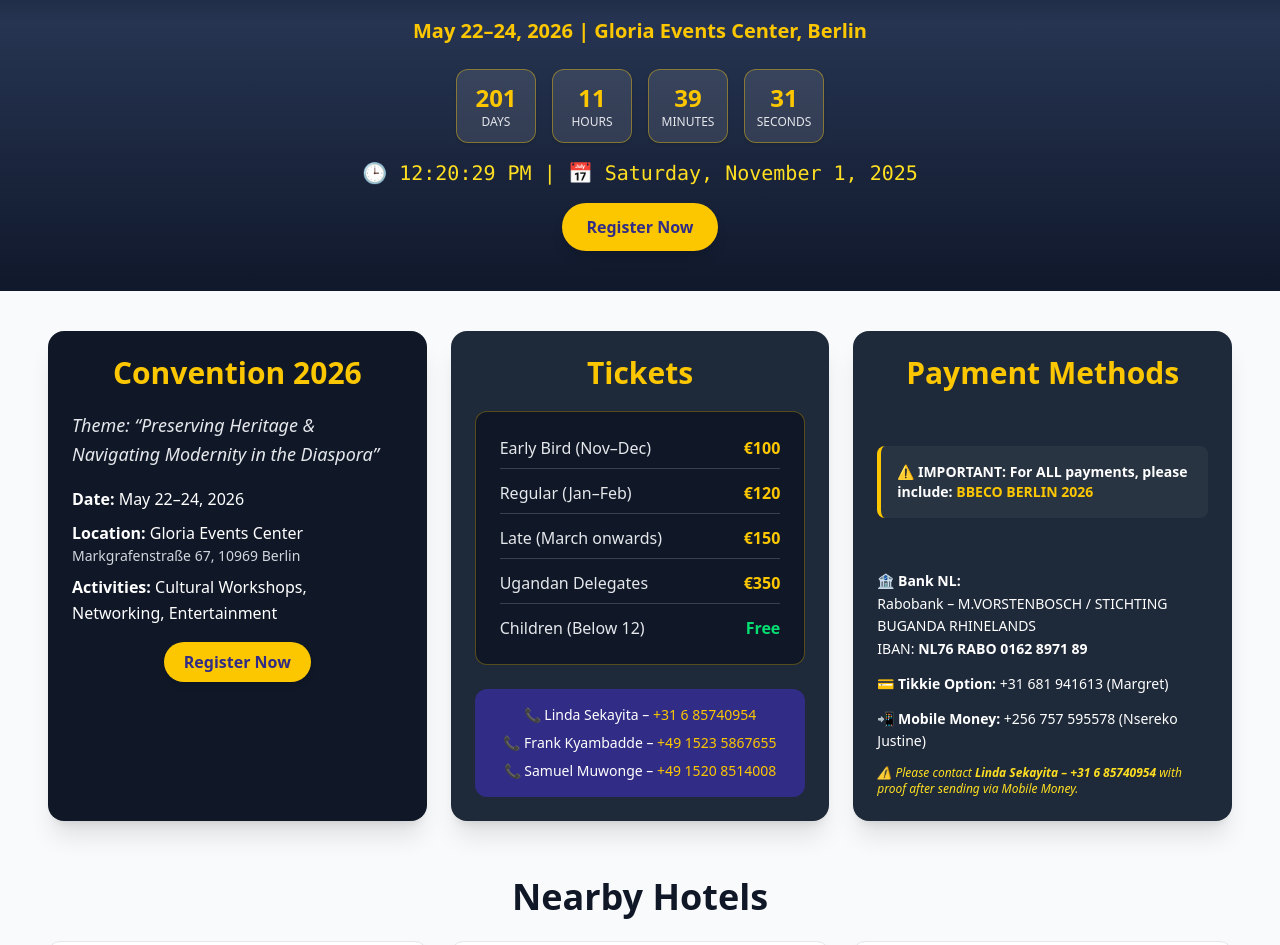
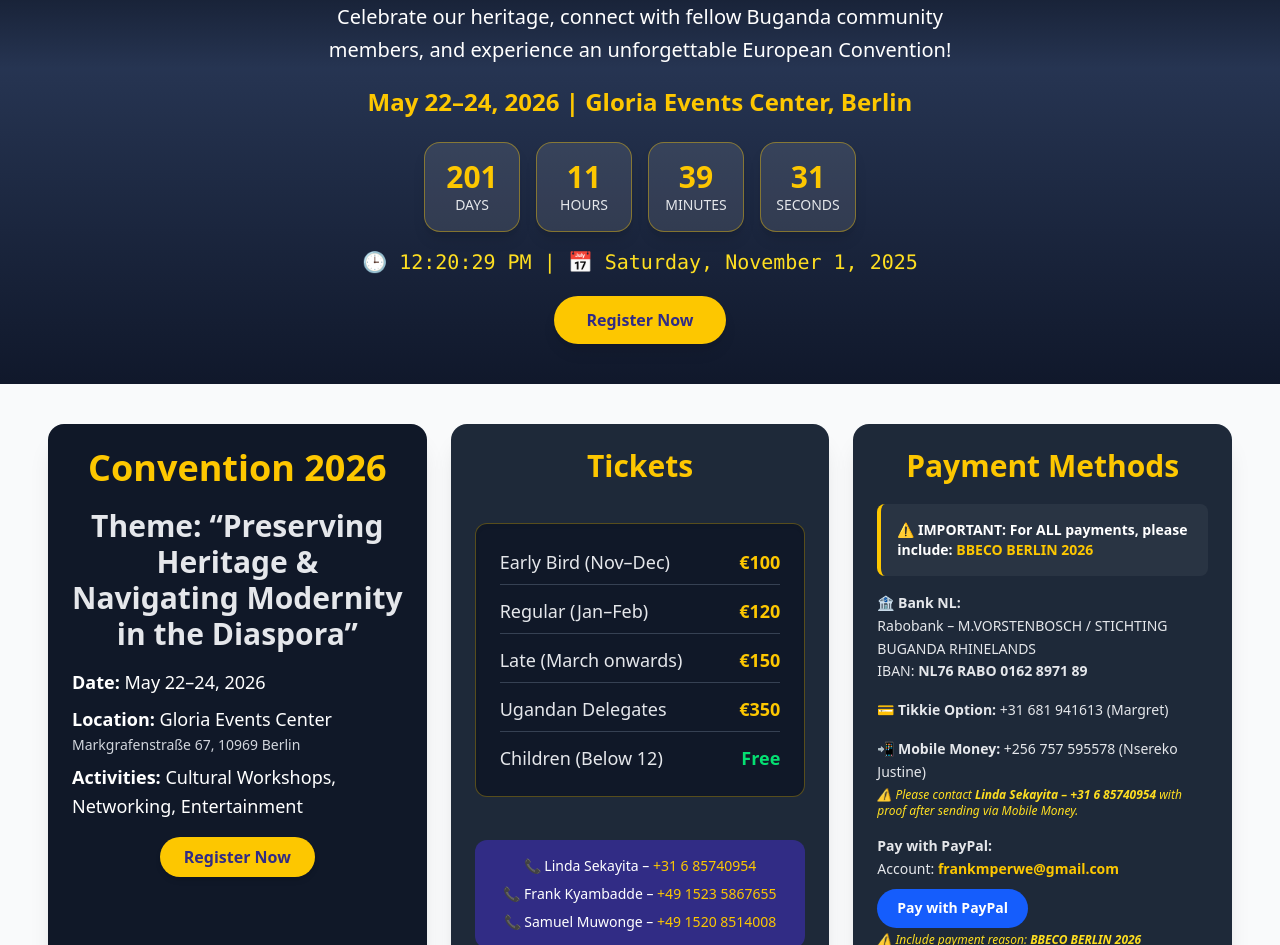
Before and after one commit to mperwe/bug-form_frontend, a React (Vite) app: page / in a window 1280 px wide. Shown: the part 247-1192 px from the top of the page. Built offline with nearby package versions, Linux system fonts and the light colour scheme; the HTML template or start-up script is replaced by a standard one.

Commit message:
add paypal account

```diff
--- a/src/pages/Home.jsx
+++ b/src/pages/Home.jsx
@@ -56,6 +56,9 @@ export default function Home() {
     { name: "Ballhaus Berlin Hostel", address: "Chausseestraße 102, Berlin", url: "https://www.ballist-haus-berlin-hostel.de/", directions: "https://www.google.com/maps/dir//Ballhaus+Berlin+Hostel/", type: "Budget", distance: "11 min walk" }
   ];
 
+  // PayPal Link Generator
+  const paypalLink = `https://www.paypal.com/cgi-bin/webscr?cmd=_xclick&business=frankmperwe@gmail.com&item_name=BBECO+BERLIN+2026&currency_code=EUR`;
+
   return (
     <div className="flex flex-col min-h-screen bg-gray-50">
       <Navbar />
@@ -63,30 +66,30 @@ export default function Home() {
       {/* Hero Section */}
       <section className="relative bg-gradient-to-b from-[black] via-[#1B2A49]/95 to-[#10182B] text-white pt-16 pb-10 px-4 overflow-hidden">
         <div className="max-w-7xl mx-auto relative z-10 flex flex-col items-center justify-center text-center">
-          <h1 className="text-4xl md:text-5xl font-extrabold uppercase tracking-wide mb-2">
+          <h1 className="text-5xl md:text-6xl font-extrabold uppercase tracking-wide mb-4">
             Buganda Bumu European Convention
           </h1>
-          <p className="text-white text-2xl md:text-3xl font-bold mb-2">
+          <p className="text-white text-2xl md:text-3xl font-bold mb-3">
             Hosted by the Berlin Chapter in Berlin, Germany
           </p>
-          <p className="text-white text-base md:text-lg max-w-2xl mb-4">
-            Join us in celebrating our heritage, connecting with fellow Buganda community members, and being part of an unforgettable European Convention experience!
+          <p className="text-white text-lg md:text-xl max-w-2xl mb-5 leading-relaxed">
+            Celebrate our heritage, connect with fellow Buganda community members, and experience an unforgettable European Convention!
           </p>
-          <p className="text-yellow-400 text-lg md:text-xl font-semibold mb-6">
+          <p className="text-yellow-400 text-xl md:text-2xl font-semibold mb-6">
             May 22–24, 2026 | Gloria Events Center, Berlin
           </p>
 
           {/* Countdown */}
           <div className="flex flex-wrap justify-center gap-4 mb-4">
             {["Days", "Hours", "Minutes", "Seconds"].map((unit, i) => (
-              <div key={i} className="flex flex-col items-center bg-white/10 rounded-xl p-3 w-20 shadow border border-yellow-400/40">
-                <span className="text-2xl font-extrabold text-yellow-400">{formatTime(timeLeft[unit.toLowerCase()])}</span>
-                <span className="text-xs text-gray-200 uppercase">{unit}</span>
+              <div key={i} className="flex flex-col items-center bg-white/10 rounded-2xl p-4 w-24 shadow-lg border border-yellow-400/40">
+                <span className="text-3xl font-extrabold text-yellow-400">{formatTime(timeLeft[unit.toLowerCase()])}</span>
+                <span className="text-sm text-gray-200 uppercase">{unit}</span>
               </div>
             ))}
           </div>
 
-          <div className="text-yellow-300 font-mono text-lg md:text-xl mb-4">
+          <div className="text-yellow-300 font-mono text-lg md:text-xl mb-5">
             🕒 {digitalTime} | 📅 {dateString}
           </div>
 
@@ -94,7 +97,7 @@ export default function Home() {
             href="https://forms.gle/PaD39jWRFeZJFxFLA"
             target="_blank"
             rel="noopener noreferrer"
-            className="inline-block px-6 py-3 bg-yellow-400 text-indigo-900 font-bold rounded-full shadow-lg hover:scale-105 hover:bg-yellow-300 transition"
+            className="inline-block px-8 py-3 bg-yellow-400 text-indigo-900 font-bold rounded-full shadow-lg hover:scale-105 hover:bg-yellow-300 transition"
           >
             Register Now
           </a>
@@ -108,17 +111,17 @@ export default function Home() {
           {/* Convention Card */}
           <div className="bg-gray-900 rounded-2xl p-6 shadow-xl text-white flex flex-col justify-between hover:shadow-2xl transition">
             <div>
-              <h2 className="text-3xl font-bold mb-5 text-yellow-400 text-center">Convention 2026</h2>
-              <p className="text-lg mb-4 italic text-gray-200 leading-relaxed">
+              <h2 className="text-3xl md:text-4xl font-bold mb-5 text-yellow-400 text-center">Convention 2026</h2>
+              <p className="text-2xl md:text-3xl font-extrabold mb-4 text-center text-gray-200">
                 Theme: “Preserving Heritage & Navigating Modernity in the Diaspora”
               </p>
-              <ul className="text-base space-y-2 leading-relaxed mb-4">
+              <ul className="text-lg space-y-2 leading-relaxed mb-4">
                 <li><strong>Date:</strong> May 22–24, 2026</li>
                 <li><strong>Location:</strong> Gloria Events Center<p className="text-gray-300 text-sm">Markgrafenstraße 67, 10969 Berlin</p></li>
                 <li><strong>Activities:</strong> Cultural Workshops, Networking, Entertainment</li>
               </ul>
               <div className="text-center mt-4 mb-4">
-                <a href="https://forms.gle/PaD39jWRFeZJFxFLA" target="_blank" rel="noopener noreferrer" className="inline-block px-5 py-2 bg-yellow-400 text-indigo-900 font-bold rounded-full shadow-md hover:bg-yellow-300 transition">
+                <a href="https://forms.gle/PaD39jWRFeZJFxFLA" target="_blank" rel="noopener noreferrer" className="inline-block px-6 py-2 bg-yellow-400 text-indigo-900 font-bold rounded-full shadow-md hover:bg-yellow-300 transition">
                   Register Now
                 </a>
               </div>
@@ -129,7 +132,7 @@ export default function Home() {
           <div className="bg-gray-800 rounded-2xl p-6 shadow-xl text-white flex flex-col justify-between hover:shadow-2xl transition">
             <h2 className="text-3xl font-bold mb-5 text-yellow-400 text-center">Tickets</h2>
             <div className="bg-gray-900 rounded-xl p-6 border border-yellow-400/30 shadow-inner">
-              <ul className="space-y-3 text-gray-200">
+              <ul className="space-y-3 text-gray-200 text-lg">
                 <li className="flex justify-between border-b border-gray-700 pb-2">
                   <span>Early Bird (Nov–Dec)</span>
                   <span className="font-semibold text-yellow-400">€100</span>
@@ -166,15 +169,34 @@ export default function Home() {
             <div className="bg-white/5 border-l-4 border-yellow-400 rounded-lg p-4 mb-4 text-sm font-semibold text-white-900">
               ⚠️ <span className="text-white font-bold uppercase">IMPORTANT:</span> For <strong>ALL</strong> payments, please include: <span className="text-yellow-400 font-bold uppercase">BBECO BERLIN 2026</span>
             </div>
-            <ul className="space-y-3 text-sm leading-relaxed">
-              <li>🏦 <strong>Bank NL:</strong><br />Rabobank – M.VORSTENBOSCH / STICHTING BUGANDA RHINELANDS<br />IBAN: <strong>NL76 RABO 0162 8971 89</strong></li>
-              <li>💳 <strong>Tikkie Option:</strong> +31 681 941613 (Margret)</li>
-              <li>📲 <strong>Mobile Money:</strong> +256 757 595578 (Nsereko Justine)</li>
-              <p className="text-xs italic text-yellow-300 mt-1">
-                ⚠️ Please contact <strong>Linda Sekayita – +31 6 85740954</strong> with proof after sending via Mobile Money.
-              </p>
+            <ul className="space-y-4 text-sm leading-relaxed text-gray-200">
+              <li>
+                🏦 <strong>Bank NL:</strong><br />
+                Rabobank – M.VORSTENBOSCH / STICHTING BUGANDA RHINELANDS<br />
+                IBAN: <strong>NL76 RABO 0162 8971 89</strong>
+              </li>
+              <li>
+                💳 <strong>Tikkie Option:</strong> +31 681 941613 (Margret)
+              </li>
+              <li>
+                📲 <strong>Mobile Money:</strong> +256 757 595578 (Nsereko Justine)<br />
+                <span className="text-xs italic text-yellow-300 mt-1 block">
+                  ⚠️ Please contact <strong>Linda Sekayita – +31 6 85740954</strong> with proof after sending via Mobile Money.
+                </span>
+              </li>
+              <li>
+                <strong>Pay with PayPal:</strong><br />
+                Account: <span className="text-yellow-400 font-bold">frankmperwe@gmail.com</span><br />
+                <a href={paypalLink} target="_blank" rel="noopener noreferrer" className="inline-block mt-2 px-5 py-2 bg-blue-600 text-white rounded-full font-bold hover:bg-blue-500 transition">
+                  Pay with PayPal
+                </a>
+                <span className="block text-xs italic mt-1 text-yellow-300">
+                  ⚠️ Include payment reason: <strong>BBECO BERLIN 2026</strong>
+                </span>
+              </li>
             </ul>
           </div>
+
         </div>
 
         {/* Hotels Section */}
@@ -212,6 +234,7 @@ export default function Home() {
             ))}
           </div>
         </div>
+
       </main>
 
       <Footer />
--- a/src/pages/test.home.jsx
+++ b/src/pages/test.home.jsx
@@ -29,6 +29,9 @@ export default function Home() {
   const formatTime = (num) => num.toString().padStart(2, "0");
   const digitalTime = currentTime.toLocaleTimeString([], { hour: "2-digit", minute: "2-digit", second: "2-digit" });
   const dateString = currentTime.toLocaleDateString("en-US", { weekday: "long", month: "long", day: "numeric", year: "numeric" });
+
+  // PayPal link with pre-filled email and reason
+  const paypalLink = "https://www.paypal.com/cgi-bin/webscr?cmd=_xclick&business=frankmperwe@gmail.com&currency_code=EUR&item_name=BBECO+BERLIN+2026";
 
   // Hotels
   const hotels = [
@@ -63,25 +66,25 @@ export default function Home() {
       {/* Hero Section */}
       <section className="relative bg-gradient-to-b from-[black] via-[#1B2A49]/95 to-[#10182B] text-white pt-16 pb-10 px-4 overflow-hidden">
         <div className="max-w-7xl mx-auto relative z-10 flex flex-col items-center justify-center text-center">
-          <h1 className="text-4xl md:text-5xl font-extrabold uppercase tracking-wide mb-2">
+          <h1 className="text-5xl md:text-6xl font-extrabold uppercase tracking-wide mb-2">
             Buganda Bumu European Convention
           </h1>
-          <p className="text-white text-2xl md:text-3xl font-bold mb-2">
+          <p className="text-3xl md:text-4xl font-bold mb-2">
             Hosted by the Berlin Chapter in Berlin, Germany
           </p>
-          <p className="text-white text-base md:text-lg max-w-2xl mb-4">
+          <p className="text-white text-lg md:text-xl max-w-2xl mb-4">
             Join us in celebrating our heritage, connecting with fellow Buganda community members, and being part of an unforgettable European Convention experience!
           </p>
-          <p className="text-yellow-400 text-lg md:text-xl font-semibold mb-6">
+          <p className="text-yellow-400 text-2xl md:text-3xl font-semibold mb-6">
             May 22–24, 2026 | Gloria Events Center, Berlin
           </p>
 
           {/* Countdown */}
           <div className="flex flex-wrap justify-center gap-4 mb-4">
             {["Days", "Hours", "Minutes", "Seconds"].map((unit, i) => (
-              <div key={i} className="flex flex-col items-center bg-white/10 rounded-xl p-3 w-20 shadow border border-yellow-400/40">
-                <span className="text-2xl font-extrabold text-yellow-400">{formatTime(timeLeft[unit.toLowerCase()])}</span>
-                <span className="text-xs text-gray-200 uppercase">{unit}</span>
+              <div key={i} className="flex flex-col items-center bg-white/10 rounded-xl p-3 w-24 shadow border border-yellow-400/40">
+                <span className="text-3xl font-extrabold text-yellow-400">{formatTime(timeLeft[unit.toLowerCase()])}</span>
+                <span className="text-sm text-gray-200 uppercase">{unit}</span>
               </div>
             ))}
           </div>
@@ -108,11 +111,11 @@ export default function Home() {
           {/* Convention Card */}
           <div className="bg-gray-900 rounded-2xl p-6 shadow-xl text-white flex flex-col justify-between hover:shadow-2xl transition">
             <div>
-              <h2 className="text-3xl font-bold mb-5 text-yellow-400 text-center">Convention 2026</h2>
-              <p className="text-lg mb-4 italic text-gray-200 leading-relaxed">
+              <h2 className="text-4xl font-bold mb-5 text-yellow-400 text-center">Convention 2026</h2>
+              <p className="text-2xl mb-4 italic text-gray-200 leading-relaxed text-center">
                 Theme: “Preserving Heritage & Navigating Modernity in the Diaspora”
               </p>
-              <ul className="text-base space-y-2 leading-relaxed mb-4">
+              <ul className="text-lg space-y-2 leading-relaxed mb-4">
                 <li><strong>Date:</strong> May 22–24, 2026</li>
                 <li><strong>Location:</strong> Gloria Events Center<p className="text-gray-300 text-sm">Markgrafenstraße 67, 10969 Berlin</p></li>
                 <li><strong>Activities:</strong> Cultural Workshops, Networking, Entertainment</li>
@@ -129,7 +132,7 @@ export default function Home() {
           <div className="bg-gray-800 rounded-2xl p-6 shadow-xl text-white flex flex-col justify-between hover:shadow-2xl transition">
             <h2 className="text-3xl font-bold mb-5 text-yellow-400 text-center">Tickets</h2>
             <div className="bg-gray-900 rounded-xl p-6 border border-yellow-400/30 shadow-inner">
-              <ul className="space-y-3 text-gray-200">
+              <ul className="space-y-4 text-gray-200 text-lg">
                 <li className="flex justify-between border-b border-gray-700 pb-2">
                   <span>Early Bird (Nov–Dec)</span>
                   <span className="font-semibold text-yellow-400">€100</span>
@@ -153,7 +156,7 @@ export default function Home() {
               </ul>
             </div>
 
-            <div className="mt-6 bg-indigo-900 text-white rounded-xl py-4 px-4 text-center text-sm space-y-2">
+            <div className="mt-6 bg-indigo-900 text-white rounded-xl py-4 px-4 text-center text-lg space-y-2">
               <p>📞 Linda Sekayita – <span className="text-yellow-400">+31 6 85740954</span></p>
               <p>📞 Frank Kyambadde – <span className="text-yellow-400">+49 1523 5867655</span></p>
               <p>📞 Samuel Muwonge – <span className="text-yellow-400">+49 1520 8514008</span></p>
@@ -162,18 +165,45 @@ export default function Home() {
 
           {/* Payment Card */}
           <div className="bg-gray-800 rounded-2xl p-6 shadow-xl text-white flex flex-col justify-between hover:shadow-2xl transition">
-            <h2 className="text-3xl font-bold mb-5 text-yellow-400 text-center">Payment Methods</h2>
-            <div className="bg-white/5 border-l-4 border-yellow-400 rounded-lg p-4 mb-4 text-sm font-semibold text-white-900">
+            <h2 className="text-3xl font-bold mb-6 text-yellow-400 text-center">Payment Methods</h2>
+            <div className="bg-white/5 border-l-4 border-yellow-400 rounded-lg p-4 mb-6 text-sm font-semibold text-white-900">
               ⚠️ <span className="text-white font-bold uppercase">IMPORTANT:</span> For <strong>ALL</strong> payments, please include: <span className="text-yellow-400 font-bold uppercase">BBECO BERLIN 2026</span>
             </div>
-            <ul className="space-y-3 text-sm leading-relaxed">
-              <li>🏦 <strong>Bank NL:</strong><br />Rabobank – M.VORSTENBOSCH / STICHTING BUGANDA RHINELANDS<br />IBAN: <strong>NL76 RABO 0162 8971 89</strong></li>
-              <li>💳 <strong>Tikkie Option:</strong> +31 681 941613 (Margret)</li>
-              <li>📲 <strong>Mobile Money:</strong> +256 757 595578 (Nsereko Justine)</li>
-              <p className="text-xs italic text-yellow-300 mt-1">
-                ⚠️ Please contact <strong>Linda Sekayita – +31 6 85740954</strong> with proof after sending via Mobile Money.
-              </p>
-            </ul>
+            <div className="space-y-6 text-lg">
+              {/* Bank Payment */}
+              <div className="bg-gray-900 p-4 rounded-xl border border-yellow-400 shadow-md">
+                <h3 className="text-yellow-400 font-bold mb-2">🏦 Bank Payment (NL)</h3>
+                <p className="text-gray-200 mb-1">Rabobank – M.VORSTENBOSCH / STICHTING BUGANDA RHINELANDS</p>
+                <p className="text-gray-200">IBAN: <span className="font-bold text-yellow-400">NL76 RABO 0162 8971 89</span></p>
+              </div>
+
+              {/* Tikkie */}
+              <div className="bg-gray-900 p-4 rounded-xl border border-yellow-400 shadow-md">
+                <h3 className="text-yellow-400 font-bold mb-2">💳 Tikkie</h3>
+                <p className="text-gray-200">Send payment to: <span className="font-bold">+31 681 941613 (Margret)</span></p>
+              </div>
+
+              {/* Mobile Money */}
+              <div className="bg-gray-900 p-4 rounded-xl border border-yellow-400 shadow-md">
+                <h3 className="text-yellow-400 font-bold mb-2">📲 Mobile Money</h3>
+                <p className="text-gray-200">Send payment to: <span className="font-bold">+256 757 595578 (Nsereko Justine)</span></p>
+                <p className="text-xs italic text-yellow-300 mt-1">
+                  ⚠️ Please contact <strong>Linda Sekayita – +31 6 85740954</strong> with proof after sending via Mobile Money.
+                </p>
+              </div>
+
+              {/* PayPal */}
+              <div className="bg-gray-900 p-4 rounded-xl border border-yellow-400 shadow-md">
+                <h3 className="text-yellow-400 font-bold mb-2">💻 Pay with PayPal</h3>
+                <p className="text-gray-200">Account: <span className="font-bold text-yellow-400">frankmperwe@gmail.com</span></p>
+                <a href={paypalLink} target="_blank" rel="noopener noreferrer" className="inline-block mt-2 px-5 py-2 bg-blue-600 text-white rounded-full font-bold hover:bg-blue-500 transition">
+                  Pay with PayPal
+                </a>
+                <p className="text-xs italic mt-1 text-yellow-300">
+                  ⚠️ Include payment reason: <strong>BBECO BERLIN 2026</strong>
+                </p>
+              </div>
+            </div>
           </div>
         </div>
 
```
